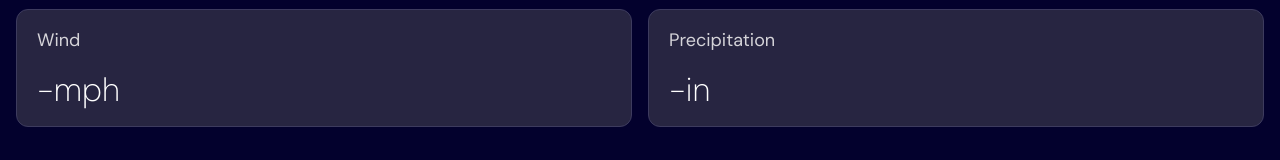
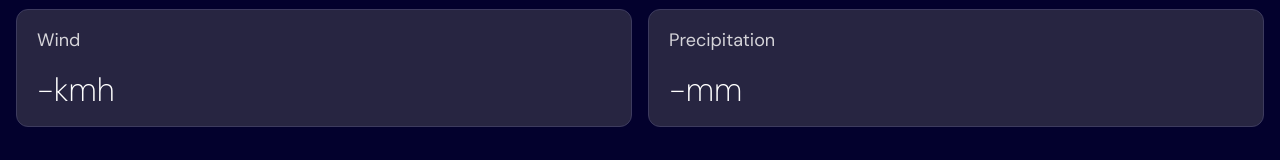
Before and after one commit to 1krasyuk/weather-app-react, a React (Vite) app: page / in a window 1280 px wide. Shown: the part 477-637 px from the top of the page. Built offline with nearby package versions, Linux system fonts and the light colour scheme; no server answers.

Commit message:
feat: add units conrverter into all components

```diff
--- a/components/DailyForecastCard.jsx
+++ b/components/DailyForecastCard.jsx
@@ -1,4 +1,9 @@
+import { useUnits } from "../src/hooks/useUnits";
+import { convertTemperature } from "../src/utils/convertUnits";
+
 export default function DailyForecastCard({ day, icon, maxTemp, minTemp }) {
+  const { units } = useUnits();
+
   return (
     <div className="bg-neutral-800 px-2.5 py-3 space-y-4 rounded-xl border border-neutral-600">
       <p className="text-lg text-center">{day}</p>
@@ -9,8 +14,10 @@ export default function DailyForecastCard({ day, icon, maxTemp, minTemp }) {
           maxTemp <= 10 || minTemp <= 10 ? "px-1" : ""
         }`}
       >
-        <p>{maxTemp}°</p>
-        <p className="text-neutral-200">{minTemp}°</p>
+        <p>{convertTemperature(maxTemp, units.temperature)}°</p>
+        <p className="text-neutral-200">
+          {convertTemperature(minTemp, units.temperature)}°
+        </p>
       </div>
     </div>
   );
--- a/components/HourlyForecastCard.jsx
+++ b/components/HourlyForecastCard.jsx
@@ -1,6 +1,11 @@
 import { getWeatherIcon } from "../src/utils/getWeatherIcon";
 
+import { convertTemperature } from "../src/utils/convertUnits";
+import { useUnits } from "../src/hooks/useUnits";
+
 export default function HourlyForecastCard({ icon, hour, temp }) {
+  const { units } = useUnits();
+
   const formatTime = (hour) => {
     return new Date(hour).toLocaleTimeString("en-US", {
       hour: "numeric",
@@ -14,7 +19,7 @@ export default function HourlyForecastCard({ icon, hour, temp }) {
         <img src={getWeatherIcon(icon)} className="w-10"></img>
         <p className="text-xl">{formatTime(hour)}</p>
       </div>
-      <p>{temp.toFixed(0)}°</p>
+      <p>{convertTemperature(temp, units.temperature)}°</p>
     </div>
   );
 }
--- a/components/HourlyForecastList.jsx
+++ b/components/HourlyForecastList.jsx
@@ -40,7 +40,7 @@ export default function HourlyForecastList({ hourlyData }) {
         <div className="relative w-fit">
           <select
             className="w-34 bg-neutral-600 rounded-lg text-md px-3 py-1 appearance-none cursor-pointer"
-            value={selectedDay}
+            value={selectedDay || ""}
             onChange={(e) => setSelectedDay(e.target.value)}
           >
             {Object.keys(grouped).map((day) => (
--- a/components/MetricsList.jsx
+++ b/components/MetricsList.jsx
@@ -1,10 +1,21 @@
 import MetricsCard from "./MetricsCard";
+import { useUnits } from "../src/hooks/useUnits";
+import {
+  convertTemperature,
+  convertWind,
+  convertPrecipitation,
+} from "../src/utils/convertUnits";
 
 export default function MetricsList({ currentData }) {
+  const { units } = useUnits();
+
   const metricsCards = [
     {
       title: "Feels Like",
-      value: currentData?.temperature_2m.toFixed(0) ?? "-",
+      value:
+        currentData?.temperature_2m !== undefined
+          ? convertTemperature(currentData.temperature_2m, units.temperature)
+          : "-",
       unit: "°",
     },
     {
@@ -14,13 +25,19 @@ export default function MetricsList({ currentData }) {
     },
     {
       title: "Wind",
-      value: currentData?.wind_speed_10m.toFixed(0) ?? "-",
-      unit: "mph",
+      value:
+        currentData?.wind_speed_10m !== undefined
+          ? convertWind(currentData.wind_speed_10m, units.wind)
+          : "-",
+      unit: units.wind,
     },
     {
       title: "Precipitation",
-      value: currentData?.precipitation ?? "-",
-      unit: "in",
+      value:
+        currentData?.precipitation !== undefined
+          ? convertPrecipitation(currentData.precipitation, units.precipitation)
+          : "-",
+      unit: units.precipitation,
     },
   ];
 
--- a/components/WeatherCard.jsx
+++ b/components/WeatherCard.jsx
@@ -1,8 +1,11 @@
 import { getWeatherIcon } from "../src/utils/getWeatherIcon";
 import { BgTodaySmall } from "./icons/BgTodaySmall";
 import { BgTodayLarge } from "./icons/BgTodayLarge";
+import { useUnits } from "../src/hooks/useUnits";
+import { convertTemperature } from "../src/utils/convertUnits";
 
 export default function WeatherCard({ currentData, city, country }) {
+  const { units } = useUnits();
   if (!currentData) return null;
 
   const { time: date, weather_code, temperature_2m: temp } = currentData;
@@ -30,7 +33,7 @@ export default function WeatherCard({ currentData, city, country }) {
         <div className="flex items-center space-x-6">
           <img src={icon} alt="Sunny weather" className="w-30 h-30" />
           <p className="text-8xl  font-semibold tracking-wide italic">
-            {temp.toFixed(0)}°
+            {convertTemperature(temp, units.temperature)}°
           </p>
         </div>
       </div>
```
